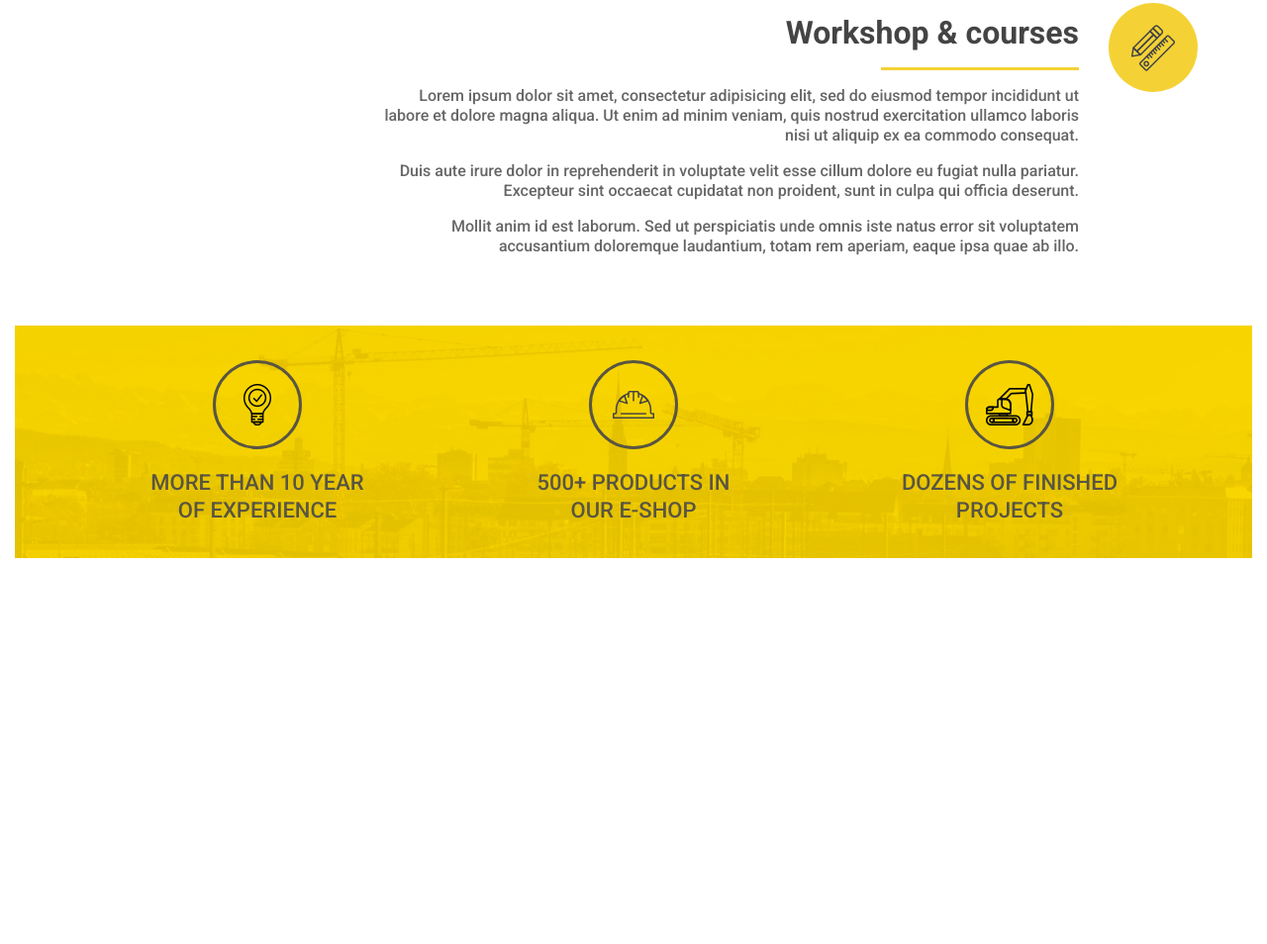
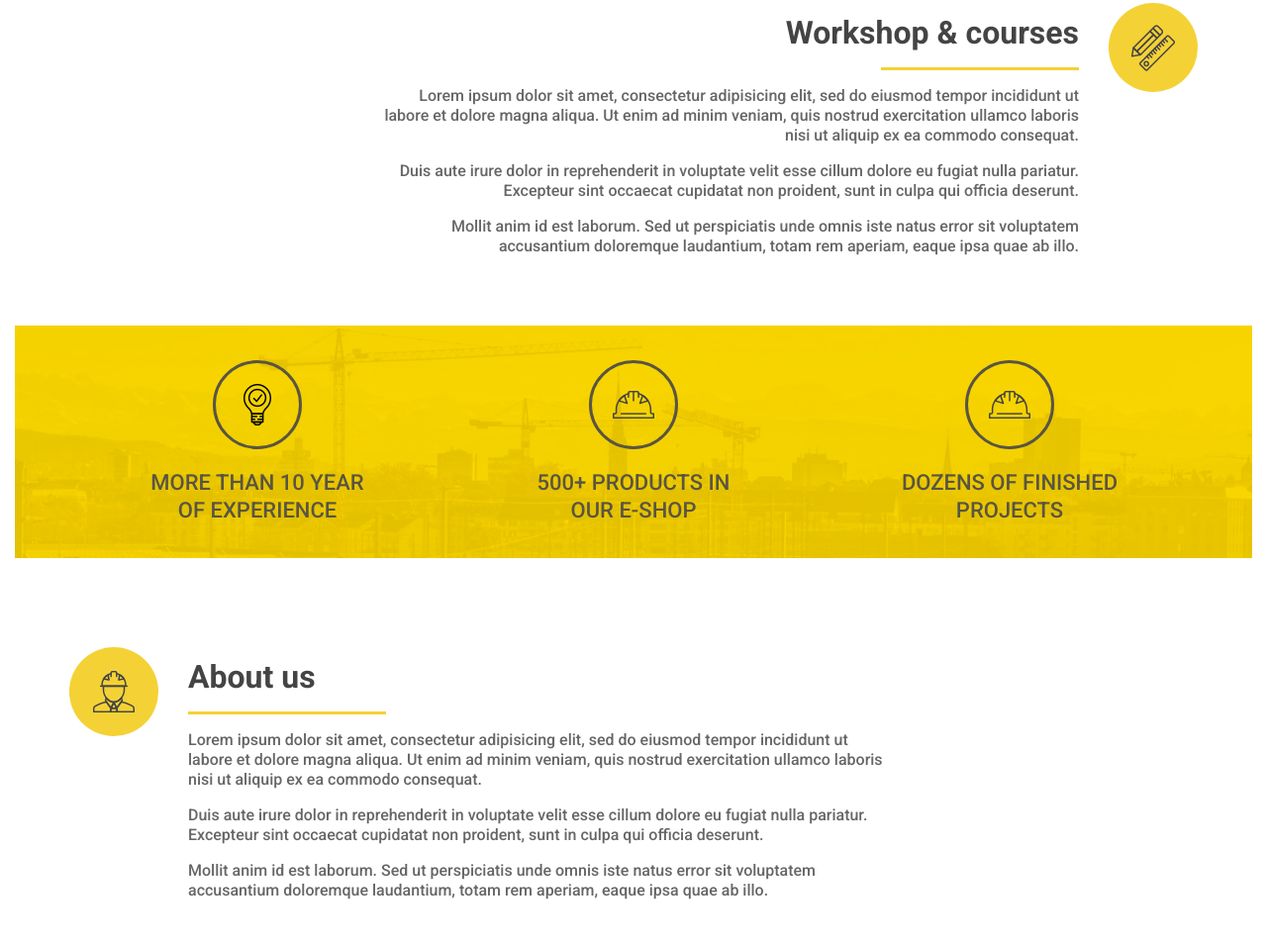
Before and after one commit to Keelaro1/heavy-con, a website: page app/index.html in a window 1280 px wide. Shown: the part 1413-2367 px from the top of the page at 99% size. Before the commit the page ends 2067 px from the top, so only its background shows below. Drawn offline with nearby package versions, Linux system fonts and the light colour scheme.

Commit message:
ADD section about

```diff
--- a/app/index.html
+++ b/app/index.html
@@ -156,6 +156,28 @@
     </div>
   </section>
 
+  <section class="about">
+    <div class="container__inner">
+      <div class="about__content">
+        <div class="about__content-title">
+          About us
+        </div>
+        <div class="about__content-divider">
+        </div>
+        <div class="about__content-text">
+          <p>Lorem ipsum dolor sit amet, consectetur adipisicing elit, sed do eiusmod tempor incididunt ut labore et
+            dolore magna aliqua. Ut enim ad minim veniam, quis nostrud exercitation ullamco laboris nisi ut aliquip ex
+            ea commodo consequat.
+          </p>
+          <p>Duis aute irure dolor in reprehenderit in voluptate velit esse cillum dolore eu fugiat nulla pariatur.
+            Excepteur sint occaecat cupidatat non proident, sunt in culpa qui officia deserunt.</p>
+          <p>Mollit anim id est laborum. Sed ut perspiciatis unde omnis iste natus error sit voluptatem accusantium
+            doloremque laudantium, totam rem aperiam, eaque ipsa quae ab illo.</p>
+        </div>
+      </div>
+    </div>
+  </section>
+
 
   <script src="https://ajax.googleapis.com/ajax/libs/jquery/3.4.1/jquery.min.js"></script>
   <script src="js/libs.min.js"></script>
--- /dev/null
+++ b/app/scss/modules/_about.scss
@@ -0,0 +1,46 @@
+.about {
+  min-height: 300px;
+}
+
+.about__content {
+  padding-left: 120px;
+  max-width: 830px;
+  position: relative;
+  padding-top: 20px;
+}
+
+.about__content::before {
+  content: "";
+  background-color: $primary-second;
+  border-radius: 100%;
+  background-image: url("../img/about-engineer.png");
+  background-repeat: no-repeat;
+  width: 90px;
+  height: 90px;
+  background-position: center;
+  left: 0;
+  top: 0;
+  position: absolute;
+}
+
+.about__content-title {
+  font-size: 32px;
+  line-height: 20px;
+  font-weight: 700;
+  color: $primary-color;
+  margin-bottom: 25px;
+}
+
+.about__content-divider {
+  height: 3px;
+  width: 200px;
+  background-color: $primary-second;
+  margin-bottom: 15px;
+}
+
+.about__content-text {
+  font-weight: 500;
+  font-size: 16px;
+  line-height: 20px;
+  color: #666666;
+}
--- a/app/scss/modules/_features.scss
+++ b/app/scss/modules/_features.scss
@@ -3,7 +3,7 @@
   margin-bottom: 90px;
 }
 .features__inner {
-  background-image: url('../../img/features-bg.jpg');
+  background-image: url('../img/features-bg.jpg');
   background-repeat: no-repeat;
   background-position: center;
   background-size: cover;
@@ -22,19 +22,19 @@
   border-radius: 100%;
   border: 3px solid #595542;
   margin: 0 auto;
-  background-image: url('../../img/features-helmet.png');
+  background-image: url('../img/features-helmet.png');
   background-repeat: no-repeat;
   background-position: center;
 }
 
 .features__item-bulb {
-  background-image: url('../../img/features-bulb.png');
+  background-image: url('../img/features-bulb.png');
   background-repeat: no-repeat;
   background-position: center;
 }
 
-.features__item-loader {
-  background-image: url('../../img/features-loader.png');
+.loader {
+  background-image: url('../img/features-loader.png');
   background-repeat: no-repeat;
   background-position: center;
 }
--- a/app/scss/style.scss
+++ b/app/scss/style.scss
@@ -8,6 +8,7 @@
 @import "modules/slider";
 @import "modules/description";
 @import "modules/features";
+@import "modules/about";
 
 *,
 *::after,
```
Also changed, not shown: app/css/style.min.css, app/img/about-engineer.png (added).
